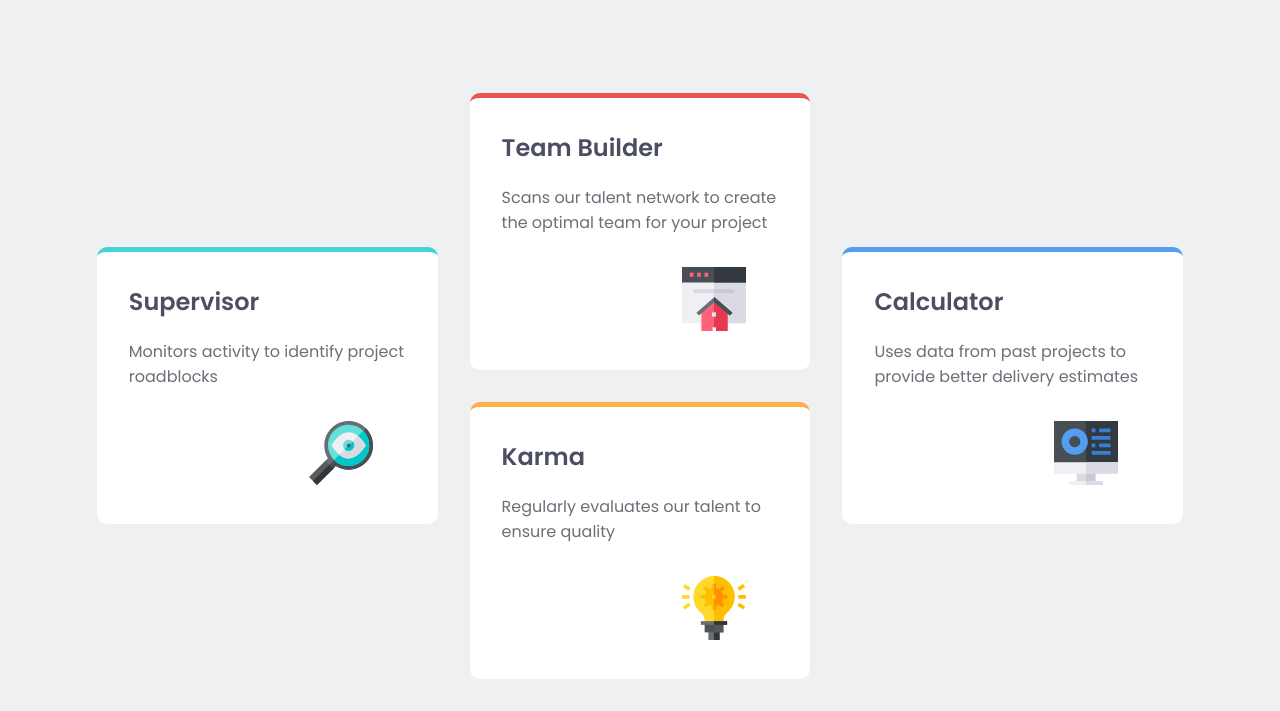
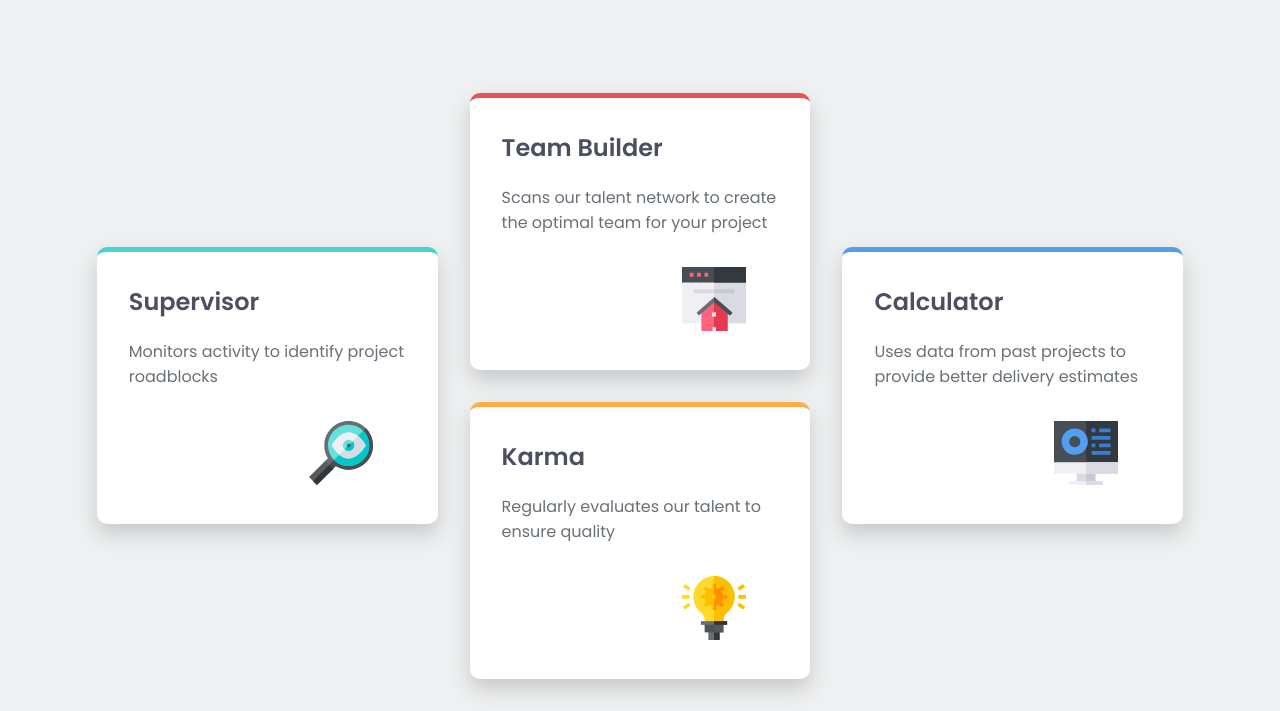
Before and after one commit to 404-heisenberg/Four-card-feauture, a plain HTML site: page index.html in a window 1280 px wide. Shown: the part 191-902 px from the top of the page. Drawn offline with Linux system fonts and the light colour scheme.

Commit message:
Added shadows to cards

```diff
--- a/styles.css
+++ b/styles.css
@@ -122,6 +122,7 @@ header p {
   border-radius: 10px;
   margin-top: 2em;
   max-width: 276.8px;
+  box-shadow: 0px 10px 20px hsl(212, 6%, 44%, 0.3);
 }
 
 @media (min-width: 800px) {
```
